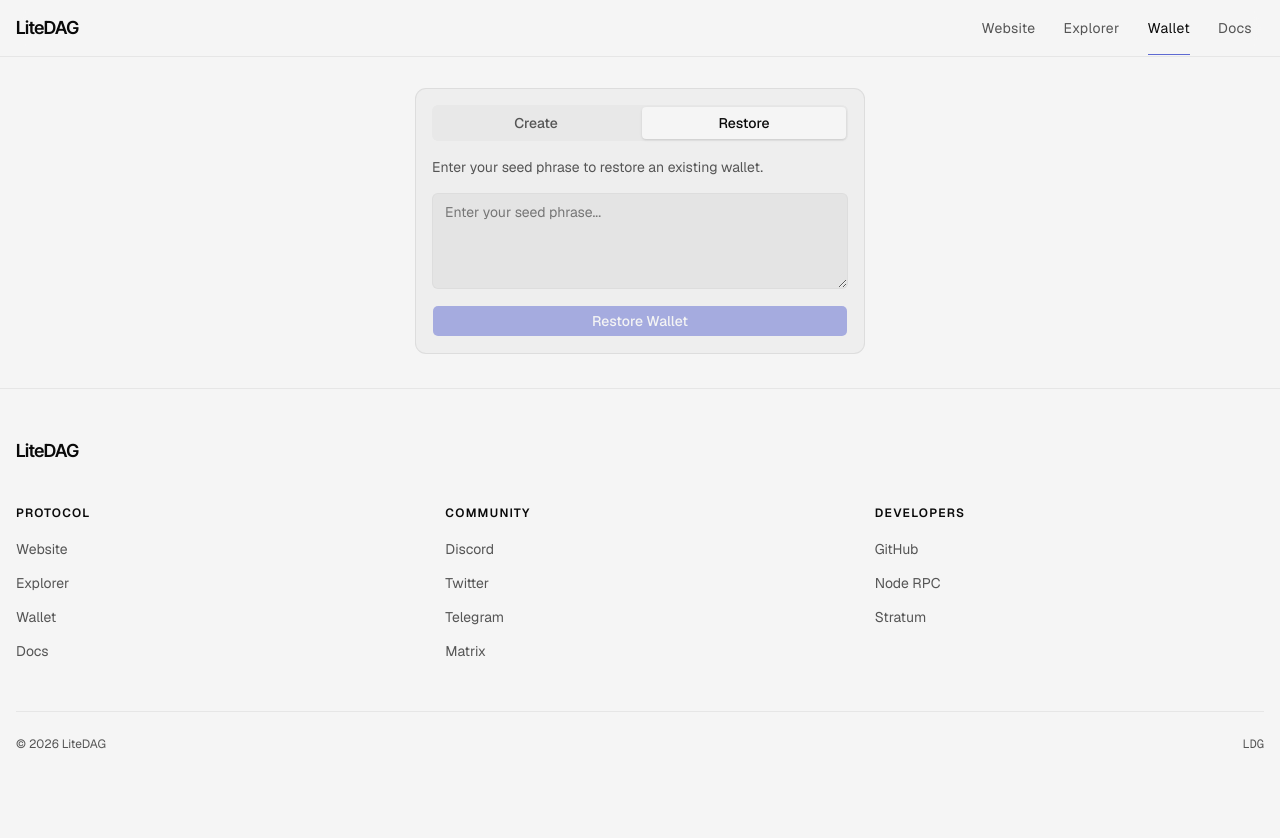
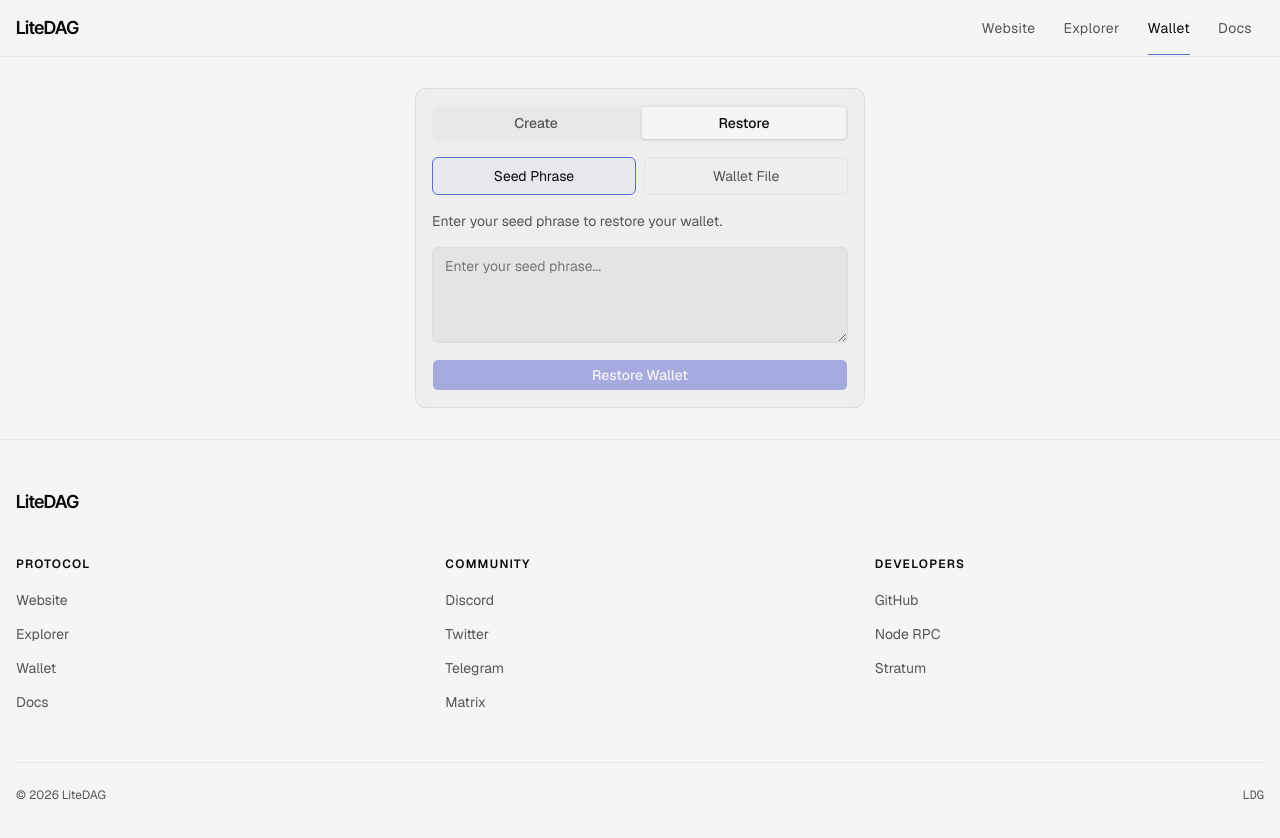
Before and after one commit to litedag-chain/litedag-web, a Next.js app in the folder apps/wallet/: page / in a window 1280 px wide. Both pictures are taken after a click on the button "Restore". Shown: the top 838 px of the page. Before the commit the page ends 800 px from the top, so only its background shows below. Built offline with nearby package versions, Linux system fonts and the light colour scheme.

Commit message:
feat: add .keys file import to wallet restore flow
Client-side decryption via WebCrypto (PBKDF2 + AES-256-GCM).
Supports both old (100k) and new (600k) iteration counts.
Deduplicates wallet names on import to prevent overwrites.

```diff
--- a/apps/wallet/app/page.tsx
+++ b/apps/wallet/app/page.tsx
@@ -6,6 +6,7 @@ import {
   restoreWallet,
   encryptWallet,
   decryptWallet,
+  decryptKeysFile,
   type Wallet,
 } from "@/lib/crypto"
 import { loadSession, saveSession, getSavedWallets } from "@/lib/session"
@@ -60,6 +61,27 @@ export default function WalletPage() {
       setView("create-password")
     } catch (e) {
       setError(e instanceof Error ? e.message : "Invalid mnemonic")
+    }
+  }
+
+  const handleImportFile = async (file: File, password: string) => {
+    setError("")
+    try {
+      const fileData = await file.arrayBuffer()
+      const w = await decryptKeysFile(fileData, password)
+      let name = file.name.replace(/\.keys$/, "")
+      let suffix = 2
+      while (localStorage.getItem(`wallet:${name}`)) {
+        name = `${file.name.replace(/\.keys$/, "")}-${suffix++}`
+      }
+      setWallet(w)
+      setWalletName(name)
+      setPassword(password)
+      const encrypted = await encryptWallet(w, password)
+      localStorage.setItem(`wallet:${name}`, encrypted)
+      openDashboard(w, name)
+    } catch (e) {
+      setError(e instanceof Error ? e.message : "Failed to import wallet file")
     }
   }
 
@@ -137,6 +159,7 @@ export default function WalletPage() {
       error={error}
       onCreate={handleCreate}
       onRestore={handleRestore}
+      onImportFile={handleImportFile}
       savedWallets={getSavedWallets()}
       onSelectWallet={(name) => { setWalletName(name); setView("unlock") }}
     />
--- a/apps/wallet/components/landing.tsx
+++ b/apps/wallet/components/landing.tsx
@@ -1,6 +1,6 @@
 "use client"
 
-import { useState } from "react"
+import { useState, useRef } from "react"
 import { Button } from "@litedag/ui/components/button"
 import {
   Card,
@@ -22,16 +22,36 @@ function TabButton({ active, onClick, children }: { active: boolean; onClick: ()
   )
 }
 
-export function Landing({ mnemonic, setMnemonic, error, onCreate, onRestore, savedWallets, onSelectWallet }: {
+function RestoreMethodButton({ active, onClick, children }: { active: boolean; onClick: () => void; children: React.ReactNode }) {
+  return (
+    <button
+      onClick={onClick}
+      className={`flex-1 rounded-lg border px-3 py-2 text-sm transition-colors ${
+        active
+          ? "border-primary bg-primary/5 text-foreground"
+          : "border-border/50 text-muted-foreground hover:border-border hover:text-foreground"
+      }`}
+    >
+      {children}
+    </button>
+  )
+}
+
+export function Landing({ mnemonic, setMnemonic, error, onCreate, onRestore, onImportFile, savedWallets, onSelectWallet }: {
   mnemonic: string
   setMnemonic: (v: string) => void
   error: string
   onCreate: () => void
   onRestore: () => void
+  onImportFile: (file: File, password: string) => void
   savedWallets: string[]
   onSelectWallet: (name: string) => void
 }) {
   const [tab, setTab] = useState<"create" | "restore">("create")
+  const [restoreMethod, setRestoreMethod] = useState<"seed" | "file">("seed")
+  const [importPassword, setImportPassword] = useState("")
+  const [selectedFile, setSelectedFile] = useState<File | null>(null)
+  const fileInputRef = useRef<HTMLInputElement>(null)
 
   return (
     <div className="mx-auto max-w-7xl px-4 py-8 2xl:max-w-[85%]">
@@ -51,7 +71,18 @@ export function Landing({ mnemonic, setMnemonic, error, onCreate, onRestore, sav
               </div>
             ) : (
               <div className="flex flex-col gap-4">
-                <p className="text-sm text-muted-foreground">Enter your seed phrase to restore an existing wallet.</p>
+                <div className="flex gap-2">
+                  <RestoreMethodButton active={restoreMethod === "seed"} onClick={() => setRestoreMethod("seed")}>
+                    Seed Phrase
+                  </RestoreMethodButton>
+                  <RestoreMethodButton active={restoreMethod === "file"} onClick={() => setRestoreMethod("file")}>
+                    Wallet File
+                  </RestoreMethodButton>
+                </div>
+
+                {restoreMethod === "seed" ? (
+                  <>
+                    <p className="text-sm text-muted-foreground">Enter your seed phrase to restore your wallet.</p>
                     <textarea
                       className="min-h-24 w-full rounded-lg border border-border/50 bg-secondary px-3 py-2 text-sm focus:border-primary focus:outline-none"
                       placeholder="Enter your seed phrase..."
@@ -60,6 +91,42 @@ export function Landing({ mnemonic, setMnemonic, error, onCreate, onRestore, sav
                     />
                     {error && <p className="text-sm text-destructive">{error}</p>}
                     <Button onClick={onRestore} disabled={!mnemonic.trim()}>Restore Wallet</Button>
+                  </>
+                ) : (
+                  <>
+                    <p className="text-sm text-muted-foreground">
+                      Import a <code className="rounded bg-muted px-1 py-0.5 text-xs">.keys</code> file from the desktop or old web wallet.
+                    </p>
+                    <input
+                      ref={fileInputRef}
+                      type="file"
+                      accept=".keys"
+                      className="hidden"
+                      onChange={(e) => setSelectedFile(e.target.files?.[0] ?? null)}
+                    />
+                    <Button
+                      variant="outline"
+                      className="w-full justify-start font-normal"
+                      onClick={() => fileInputRef.current?.click()}
+                    >
+                      {selectedFile ? selectedFile.name : "Select .keys file..."}
+                    </Button>
+                    <input
+                      type="password"
+                      className="w-full rounded-lg border border-border/50 bg-secondary px-3 py-2 text-sm focus:border-primary focus:outline-none"
+                      placeholder="Wallet password"
+                      value={importPassword}
+                      onChange={(e) => setImportPassword(e.target.value)}
+                    />
+                    {error && <p className="text-sm text-destructive">{error}</p>}
+                    <Button
+                      onClick={() => { if (selectedFile) onImportFile(selectedFile, importPassword) }}
+                      disabled={!selectedFile || !importPassword}
+                    >
+                      Import &amp; Login
+                    </Button>
+                  </>
+                )}
               </div>
             )}
           </CardContent>
--- a/apps/wallet/lib/crypto.ts
+++ b/apps/wallet/lib/crypto.ts
@@ -119,13 +119,13 @@ export function restoreWallet(mnemonic: string): Wallet {
 }
 
 // Wallet encryption/decryption via WebCrypto (PBKDF2 + AES-GCM)
-async function deriveKey(password: string, salt: Uint8Array) {
+async function deriveKey(password: string, salt: Uint8Array, iterations = 100000) {
   const enc = new TextEncoder()
   const keyMaterial = await crypto.subtle.importKey("raw", enc.encode(password), "PBKDF2", false, [
     "deriveKey",
   ])
   return crypto.subtle.deriveKey(
-    { name: "PBKDF2", salt: salt as BufferSource, iterations: 100000, hash: "SHA-256" },
+    { name: "PBKDF2", salt: salt as BufferSource, iterations, hash: "SHA-256" },
     keyMaterial,
     { name: "AES-GCM", length: 256 },
     false,
@@ -171,3 +171,33 @@ export async function decryptWallet(encrypted: string, password: string): Promis
     address: parsed.address,
   }
 }
+
+// Decrypt a raw .keys file (binary: salt[16] + iv[12] + AES-256-GCM ciphertext)
+// Tries 600k iterations first (new wallets), falls back to 100k (old wallets)
+// Entirely client-side via WebCrypto — file never leaves the browser
+export async function decryptKeysFile(fileData: ArrayBuffer, password: string): Promise<Wallet> {
+  const bytes = new Uint8Array(fileData)
+  const salt = bytes.slice(0, 16)
+  const iv = bytes.slice(16, 28)
+  const encrypted = bytes.slice(28)
+
+  const tryDecrypt = async (iterations: number): Promise<Wallet> => {
+    const key = await deriveKey(password, salt, iterations)
+    const decrypted = await crypto.subtle.decrypt({ name: "AES-GCM", iv }, key, encrypted)
+    const parsed = JSON.parse(new TextDecoder().decode(decrypted))
+    if (!parsed.mnemonic || typeof parsed.mnemonic !== "string") {
+      throw new Error("Invalid wallet file format")
+    }
+    return restoreWallet(parsed.mnemonic)
+  }
+
+  try {
+    return await tryDecrypt(600000)
+  } catch {
+    try {
+      return await tryDecrypt(100000)
+    } catch {
+      throw new Error("Wrong password or corrupted wallet file")
+    }
+  }
+}
```
Lines whose indentation alone changed are shown as unchanged.
